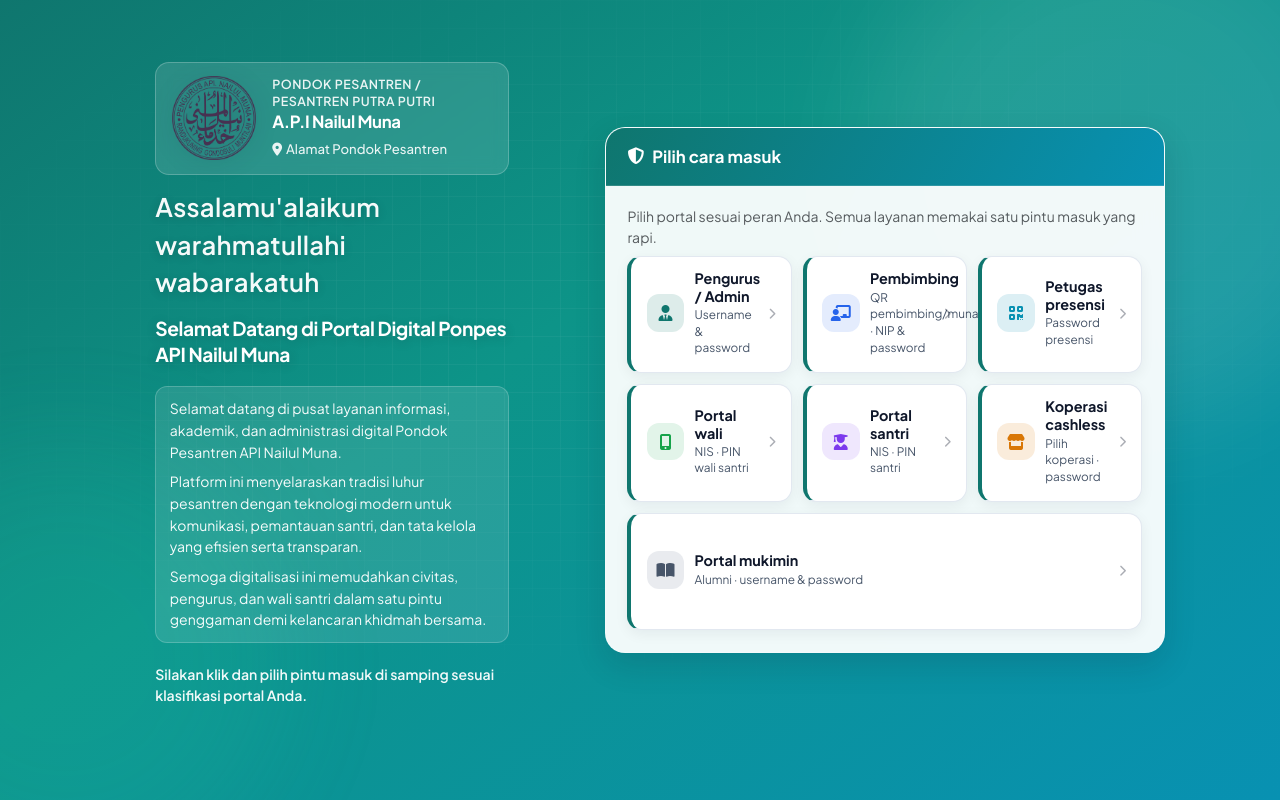
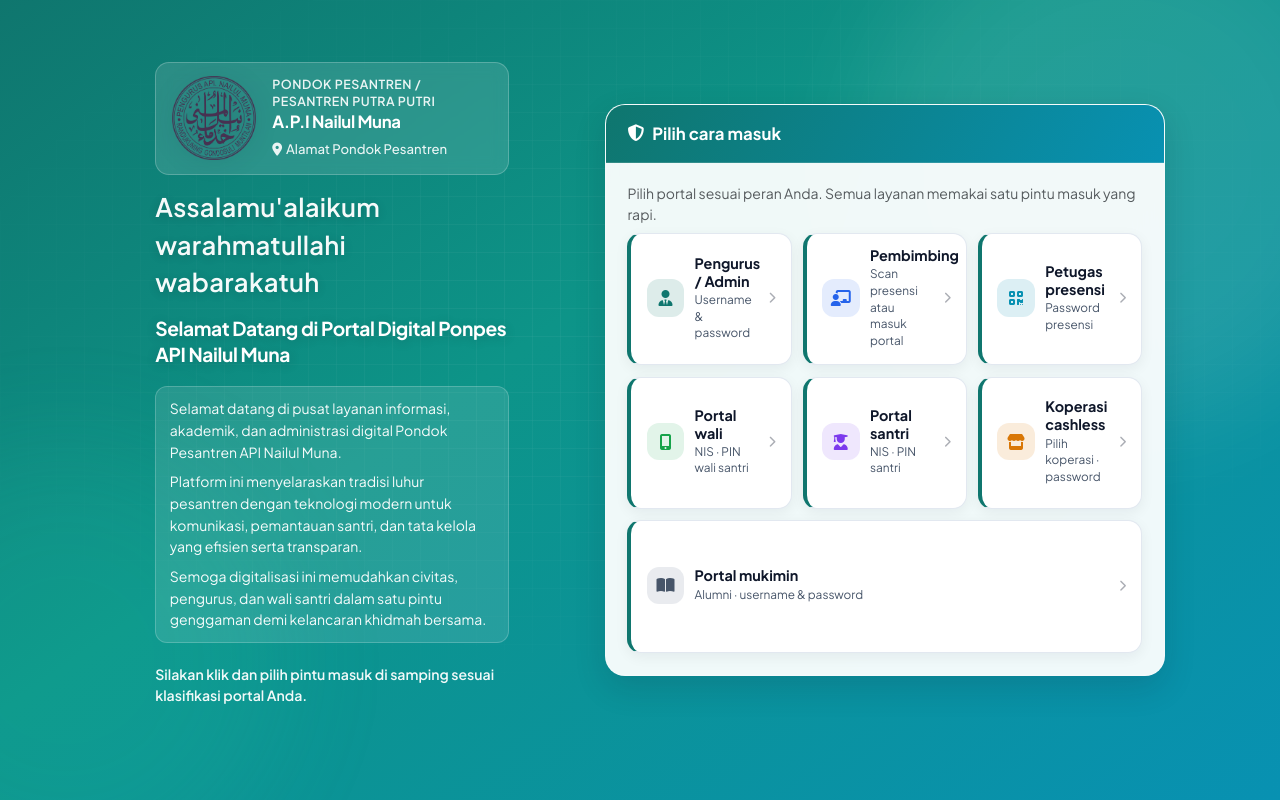
Before and after one commit to calavy/pwa_nailulmuna, a PHP site: page /pwa_nailulmuna/login.php in a window 1280 px wide. Run offline with PHP 8.4, Linux system fonts and the light colour scheme; data comes from the database, SQL or seed files in the repository; some libraries are stand-ins or nearby versions.

Commit message:
upload 1ofl

```diff
--- a/login.php
+++ b/login.php
@@ -227,7 +227,11 @@ $peranLabel = $peran === 'pembimbing' ? 'Pembimbing' : ($peran === 'pengurus' ?
 $pbActParam = strtolower(trim((string) ($_GET['act'] ?? '')));
 $pbCardTitle = 'Masuk ke akun';
 if ($peran === 'pembimbing') {
-    $pbCardTitle = $pbActParam === 'portal' ? 'Masuk Portal Pembimbing' : 'Pilih layanan pembimbing';
+    $pbCardTitle = match ($pbActParam) {
+        'portal' => 'Masuk portal pembimbing',
+        'scan' => 'Scan presensi',
+        default => 'Cara masuk pembimbing',
+    };
 }
 
 auth_portal_layout_begin([
@@ -273,7 +277,7 @@ $ok = get_flash('success');
                             'icon' => 'fa-chalkboard-user',
                             'icon_mod' => 'pembimbing',
                             'title' => 'Pembimbing',
-                            'desc' => 'QR pembimbing/munawib · NIP & password',
+                            'desc' => 'Scan presensi atau masuk portal',
                         ]);
                         auth_portal_role_link([
                             'href' => app_href('/presensi/login.php'),
@@ -331,8 +335,8 @@ $ok = get_flash('success');
                                         <i class="fa-solid fa-qrcode"></i>
                                     </span>
                                     <span class="login-pb-option__text">
-                                        <strong>Scan Presensi</strong>
-                                        <span>Langsung scan tanpa password — catat presensi &amp; keaktifan santri.</span>
+                                        <strong class="login-pb-option__title">Scan presensi</strong>
+                                        <span class="login-pb-option__desc">Tanpa password · catat kehadiran santri</span>
                                     </span>
                                     <span class="login-pb-option__go" aria-hidden="true">
                                         <i class="fa-solid fa-chevron-right"></i>
@@ -343,18 +347,53 @@ $ok = get_flash('success');
                                         <i class="fa-solid fa-chalkboard-user"></i>
                                     </span>
                                     <span class="login-pb-option__text">
-                                        <strong>Masuk Portal Pembimbing</strong>
-                                        <span>Dashboard tingkatan, ikhtibar, penilaian, izin pembimbing.</span>
+                                        <strong class="login-pb-option__title">Masuk portal</strong>
+                                        <span class="login-pb-option__desc">NIP &amp; password · dashboard &amp; penilaian</span>
                                     </span>
                                     <span class="login-pb-option__go" aria-hidden="true">
                                         <i class="fa-solid fa-chevron-right"></i>
                                     </span>
                                 </a>
                             </div>
-                        <?php else: ?>
+                        <?php elseif ($pbAction === 'portal'): ?>
                             <a href="<?= htmlspecialchars(app_href('/login.php?peran=pembimbing')) ?>" class="auth-portal-back">
-                                <i class="fa-solid fa-arrow-left" aria-hidden="true"></i> Pilih cara masuk lain
+                                <i class="fa-solid fa-arrow-left" aria-hidden="true"></i> Kembali
                             </a>
+                            <p class="login-pb-intro small text-muted mb-3">
+                                Masuk dengan akun pembimbing yang sudah diberikan pengurus.
+                            </p>
+                            <form method="post" class="auth-portal-form login-pb-portal-form" autocomplete="on">
+                                <input type="hidden" name="peran" value="pembimbing">
+                                <input type="hidden" name="login_method" value="password">
+                                <div class="mb-3">
+                                    <label class="form-label" for="login-username">NIP / username</label>
+                                    <div class="input-group">
+                                        <span class="input-group-text"><i class="fa-solid fa-user" aria-hidden="true"></i></span>
+                                        <input type="text" name="username" id="login-username" class="form-control" required autocomplete="username" placeholder="NIP pembimbing">
+                                    </div>
+                                </div>
+                                <div class="mb-3">
+                                    <label class="form-label" for="login-password">Password</label>
+                                    <div class="input-group">
+                                        <span class="input-group-text"><i class="fa-solid fa-lock" aria-hidden="true"></i></span>
+                                        <input type="password" name="password" id="login-password" class="form-control" required autocomplete="current-password" placeholder="Password akun">
+                                    </div>
+                                </div>
+                                <button type="submit" class="btn btn-auth-primary w-100">
+                                    <i class="fa-solid fa-right-to-bracket me-1" aria-hidden="true"></i> Masuk ke portal
+                                </button>
+                            </form>
+                            <p class="login-pb-alt small text-muted text-center mt-3 mb-0">
+                                Atau
+                                <a href="<?= htmlspecialchars(app_href('/login.php?peran=pembimbing&act=scan')) ?>">scan kartu pembimbing / munawib</a>
+                            </p>
+                        <?php elseif ($pbAction === 'scan'): ?>
+                            <a href="<?= htmlspecialchars(app_href('/login.php?peran=pembimbing')) ?>" class="auth-portal-back">
+                                <i class="fa-solid fa-arrow-left" aria-hidden="true"></i> Kembali
+                            </a>
+                            <p class="login-pb-intro small text-muted mb-3">
+                                Scan kartu untuk presensi cepat, atau masuk manual di bawah.
+                            </p>
                             <div class="login-pb-qr">
                                 <div class="login-pb-qr__head">
                                     <span class="login-pb-qr__title">
@@ -377,7 +416,7 @@ $ok = get_flash('success');
                                     </div>
                                 </div>
                                 <div class="login-pb-qr__hint small text-muted">
-                                    Arahkan QR kartu pembimbing atau munawib ke kotak hijau · masuk ke portal kelas yang diwakili.
+                                    Arahkan QR kartu ke kotak hijau hingga terbaca.
                                 </div>
                                 <div class="login-pb-qr__controls">
                                     <button type="button" class="btn btn-sm btn-outline-secondary" id="login-pb-flip">
@@ -404,20 +443,20 @@ $ok = get_flash('success');
 
                             <div id="login-pb-manual" class="login-pb-manual" hidden>
                                 <form method="post" class="auth-portal-form" autocomplete="on">
-                                    <input type="hidden" name="peran" value="<?= htmlspecialchars($peran) ?>">
+                                    <input type="hidden" name="peran" value="pembimbing">
                                     <input type="hidden" name="login_method" value="password">
                                     <div class="mb-3">
-                                        <label class="form-label" for="login-username">NIP / username</label>
+                                        <label class="form-label" for="login-pb-username">NIP / username</label>
                                         <div class="input-group">
                                             <span class="input-group-text"><i class="fa-solid fa-user" aria-hidden="true"></i></span>
-                                            <input type="text" name="username" id="login-username" class="form-control" required autocomplete="username" placeholder="NIP pembimbing">
+                                            <input type="text" name="username" id="login-pb-username" class="form-control" required autocomplete="username" placeholder="NIP pembimbing">
                                         </div>
                                     </div>
                                     <div class="mb-3">
-                                        <label class="form-label" for="login-password">Password</label>
+                                        <label class="form-label" for="login-pb-password">Password</label>
                                         <div class="input-group">
                                             <span class="input-group-text"><i class="fa-solid fa-lock" aria-hidden="true"></i></span>
-                                            <input type="password" name="password" id="login-password" class="form-control" required autocomplete="current-password" placeholder="Masukkan password">
+                                            <input type="password" name="password" id="login-pb-password" class="form-control" required autocomplete="current-password" placeholder="Password akun">
                                         </div>
                                     </div>
                                     <button type="submit" class="btn btn-auth-primary w-100">
@@ -425,6 +464,15 @@ $ok = get_flash('success');
                                     </button>
                                 </form>
                             </div>
+                            <p class="login-pb-alt small text-muted text-center mt-3 mb-0">
+                                Untuk dashboard lengkap,
+                                <a href="<?= htmlspecialchars(app_href('/login.php?peran=pembimbing&act=portal')) ?>">masuk dengan NIP &amp; password</a>
+                            </p>
+                        <?php else: ?>
+                            <?php
+                            header('Location: ' . app_href('/login.php?peran=pembimbing'));
+                            exit;
+                            ?>
                         <?php endif; ?>
                     <?php else: ?>
                         <form method="post" class="auth-portal-form">
@@ -640,6 +715,7 @@ $ok = get_flash('success');
                     [data-theme="dark"] .login-pb-divider::before,
                     [data-theme="dark"] .login-pb-divider::after { background: rgba(148, 163, 184, 0.3); }
                 </style>
+                <?php if ($pbActParam === 'scan'): ?>
                 <?php require_once __DIR__ . '/helpers/app_vendor.php'; require __DIR__ . '/includes/partials/app_html5_qrcode_script.php'; ?>
                 <script src="<?= htmlspecialchars(app_url('assets/js/presensi-scan-camera.js')) ?>"></script>
                 <script>
```
Also changed, not shown: other parts of login.php (+51 -23 lines).
